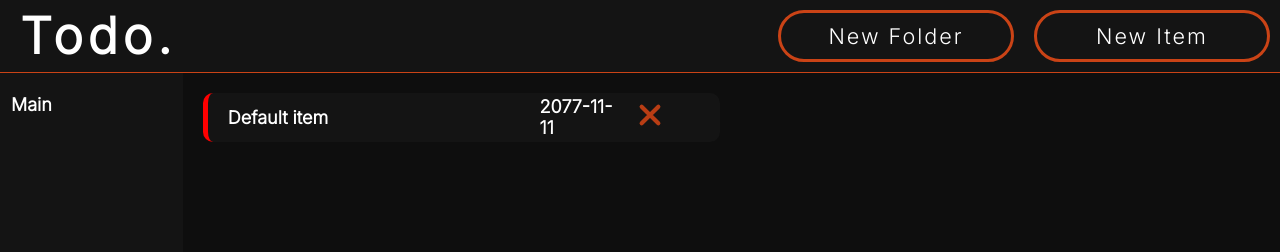
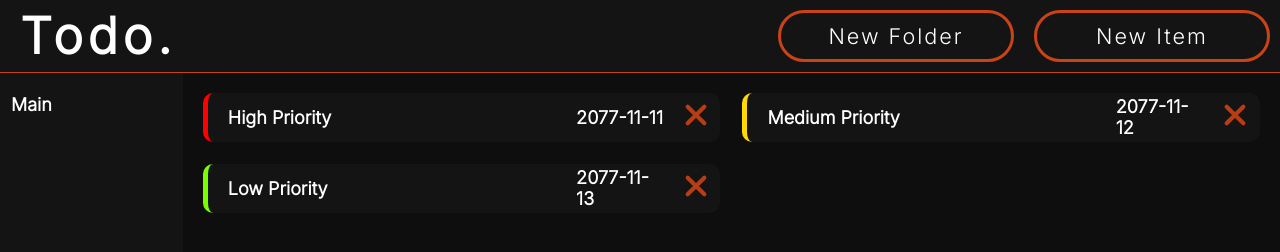
Before and after one commit to HelplessSoldier/TOP_toDoTwo, a website built with webpack: page src/template.html in a window 1280 px wide. Built offline with nearby package versions, Linux system fonts and the light colour scheme.

Commit message:
added priority color vars and changed defaultdata

```diff
--- a/src/modules/display/display.js
+++ b/src/modules/display/display.js
@@ -52,27 +52,25 @@ class DisplayTools {
 
         const todoElements = createElement("div", { id: "todoElements" }, "");
         for (let todoElement of folder.items) {
+            let priorityColorClass;
+            if (todoElement.getPriority() === "H") {
+                priorityColorClass = "priorityColorClassHigh";
+            } else if (todoElement.getPriority() === "M") {
+                priorityColorClass = "priorityColorClassMid";
+            } else if (todoElement.getPriority() === "L") {
+                priorityColorClass = "priorityColorClassLow";
+            }
+            const todoElementContainer = createElement(
+                "div",
+                { class: `todoElement ${priorityColorClass}` },
+                ""
+            );
 
-            let priorityColorClass;
-            if (todoElement.getPriority() === 'H') {
-                priorityColorClass = 'priorityColorClassHigh';
-            } else if (todoElement.getPriority() === 'M') {
-                priorityColorClass = 'priorityColorClassMid';
-            } else if (todoElement.getPriority() === 'L') {
-                priorityColorClass = 'priorityColorClassLow';
-            }
-
-            const todoElementContainer = createElement("div", { class: `todoElement ${priorityColorClass}` }, "");
             const Title = createElement("p", { class: "todoElementTitle" }, todoElement.getTitle());
             const DueDate = createElement(
                 "p",
                 { class: "todoElementDueDate" },
                 todoElement.getDueDate()
-            );
-            const priority = createElement(
-                "p",
-                { class: "todoElementPriority" },
-                todoElement.getPriority()
             );
 
             // remove button for each item
--- a/src/modules/helpers/LocalStorage.js
+++ b/src/modules/helpers/LocalStorage.js
@@ -37,9 +37,17 @@ function _defaultData() {
     // for first load or if local storage cleared
     const folderContainer = new FolderContainer();
     const folder = new Folder("Main");
-    const todoItem = new TodoItem("Default item", "2077-11-11", "H");
-    folder.addItem(todoItem);
+
+    const todoItemH = new TodoItem("High Priority", "2077-11-11", "H");
+    const todoItemM = new TodoItem("Medium Priority", "2077-11-12", "M");
+    const todoItemL = new TodoItem("Low Priority", "2077-11-13", "L");
+
+    folder.addItem(todoItemH);
+    folder.addItem(todoItemM);
+    folder.addItem(todoItemL);
+
     folderContainer.addFolder(folder);
+
     return folderContainer;
 }
 
--- a/src/style.css
+++ b/src/style.css
@@ -14,18 +14,12 @@
     --primary-color: #b83d14;
     --secondary-color: #0e0e0e;
     --accent-color: #ca4316;
+    --priority-high-color: #ff0000;
+    --priority-mid-color: #ffd900;
+    --priority-low-color: #77ff00;
     font-family: "Inter";
     font-size: large;
     font-weight: 600;
-}
-
-[data-theme="light"] {
-    --button-text-color: white;
-    --text-color: #000000;
-    --background-color: #fdf4f1;
-    --primary-color: #b83d14;
-    --secondary-color: #ebebeb;
-    --accent-color: #ca4316;
 }
 
 button {
@@ -100,7 +94,7 @@ button:hover {
 
 .todoElement {
     display: grid;
-    grid-template-columns: 8fr 2fr 1fr 1fr;
+    grid-template-columns: 8fr 2fr 1fr;
     justify-content: right;
     align-items: center;
     margin: 10px;
@@ -177,11 +171,11 @@ button:hover {
     margin: 5px;
 }
 
-.radioContainer>input[type="radio"] {
+.radioContainer > input[type="radio"] {
     margin-left: 10px;
 }
 
-.radioContainer>label {
+.radioContainer > label {
     justify-content: center;
     align-items: center;
 }
@@ -220,13 +214,13 @@ button:hover {
 }
 
 .priorityColorClassHigh {
-    border-left: 5px solid red;
+    border-left: 5px solid var(--priority-high-color);
 }
 
 .priorityColorClassMid {
-    border-left: 5px solid orange;
+    border-left: 5px solid var(--priority-mid-color);
 }
 
 .priorityColorClassLow {
-    border-left: 5px solid greenyellow;
+    border-left: 5px solid var(--priority-low-color);
 }
```
